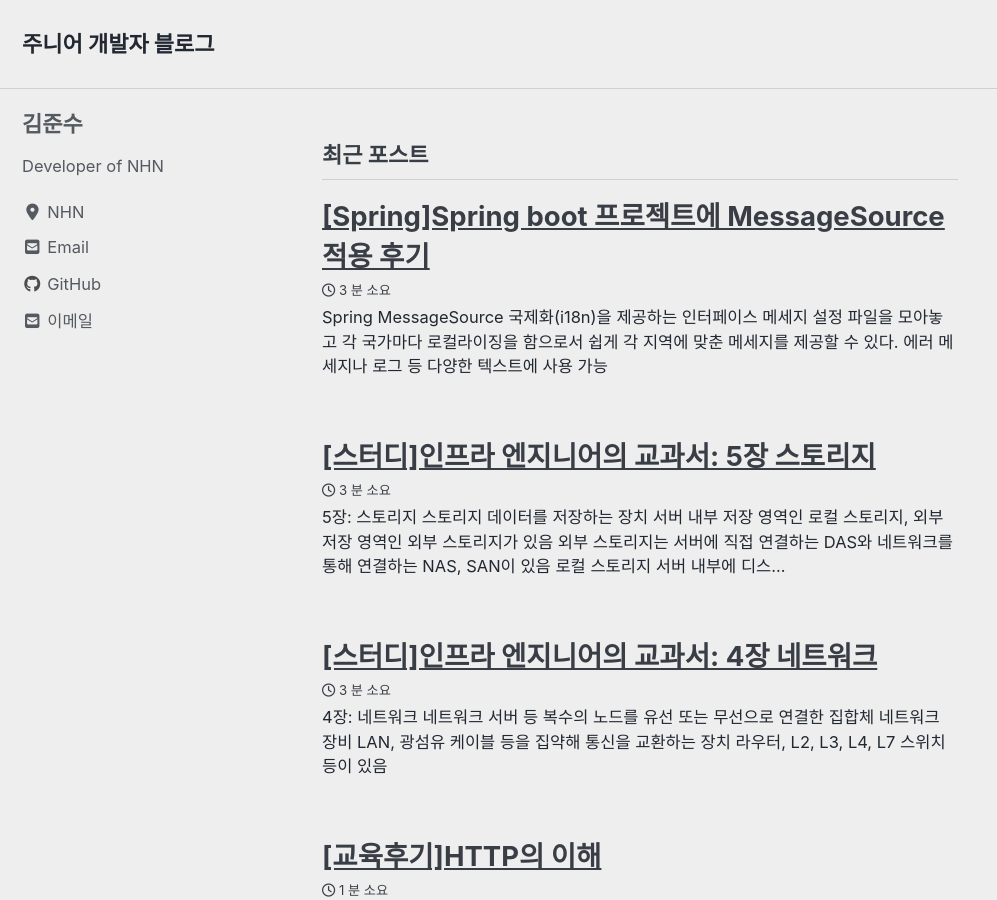
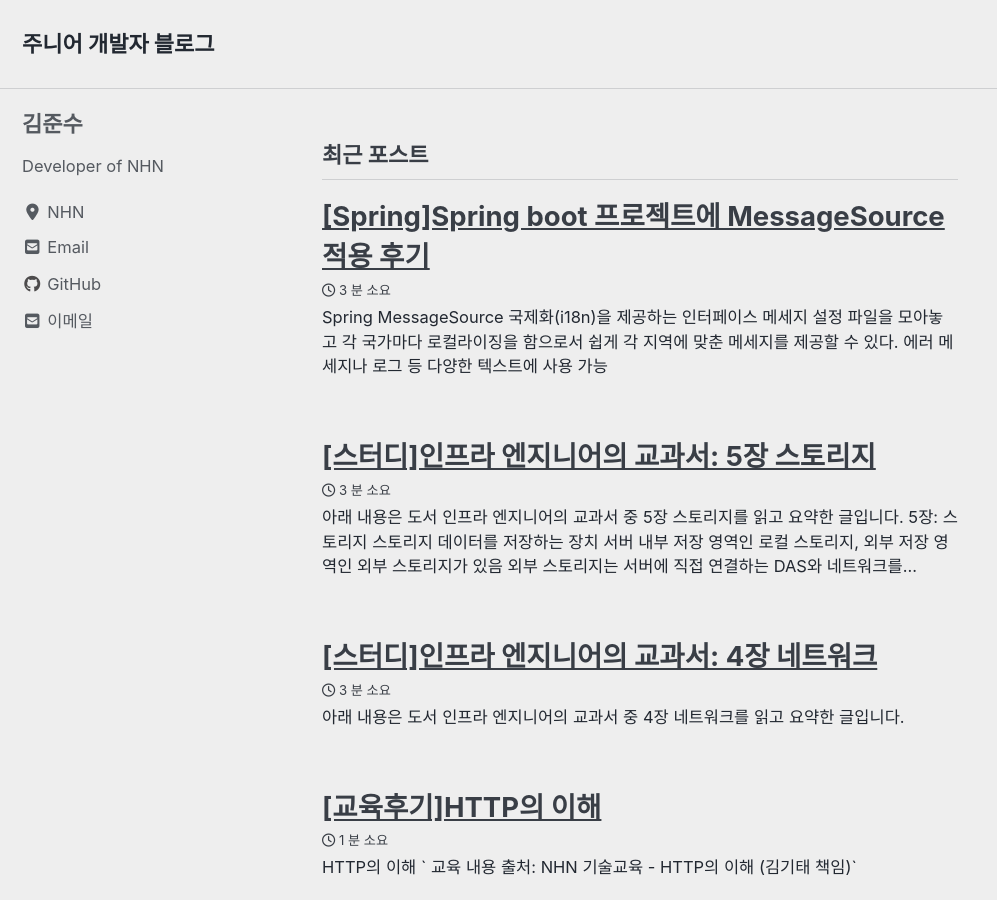
Before and after one commit to kmes055/kmes055.github.io, a Jekyll site: the page built from index.html, in a window 1280 px wide and 900 px high. Shown: the whole window, without its empty margins (0-997 px from the left). Built offline with Jekyll 4.4.1, drawn with Linux system fonts in a browser that asks for light colours; cached includes are drawn as plain includes; nearby versions of some CDN libraries; the list of posts is cut into pages by our own code.

Commit message:
add source

```diff
--- a/_posts/2020-02-17-infra-chapter4.md
+++ b/_posts/2020-02-17-infra-chapter4.md
@@ -6,6 +6,8 @@ tags:
   - 공부
   - Infra
 ---
+아래 내용은 도서 [인프라 엔지니어의 교과서](http://www.yes24.com/Product/Goods/13486433) 중 4장 `네트워크`를 읽고 요약한 글입니다.
+
 # 4장: 네트워크
 ### 네트워크
 * 서버 등 복수의 노드를 유선 또는 무선으로 연결한 집합체
--- a/_posts/2020-02-18-infra-chapter5.md
+++ b/_posts/2020-02-18-infra-chapter5.md
@@ -6,6 +6,7 @@ tags:
   - 공부
   - Infra
 ---
+아래 내용은 도서 [인프라 엔지니어의 교과서](http://www.yes24.com/Product/Goods/13486433) 중 5장 `스토리지`를 읽고 요약한 글입니다.
 # 5장: 스토리지
 ## 스토리지
 * 데이터를 저장하는 장치
```
